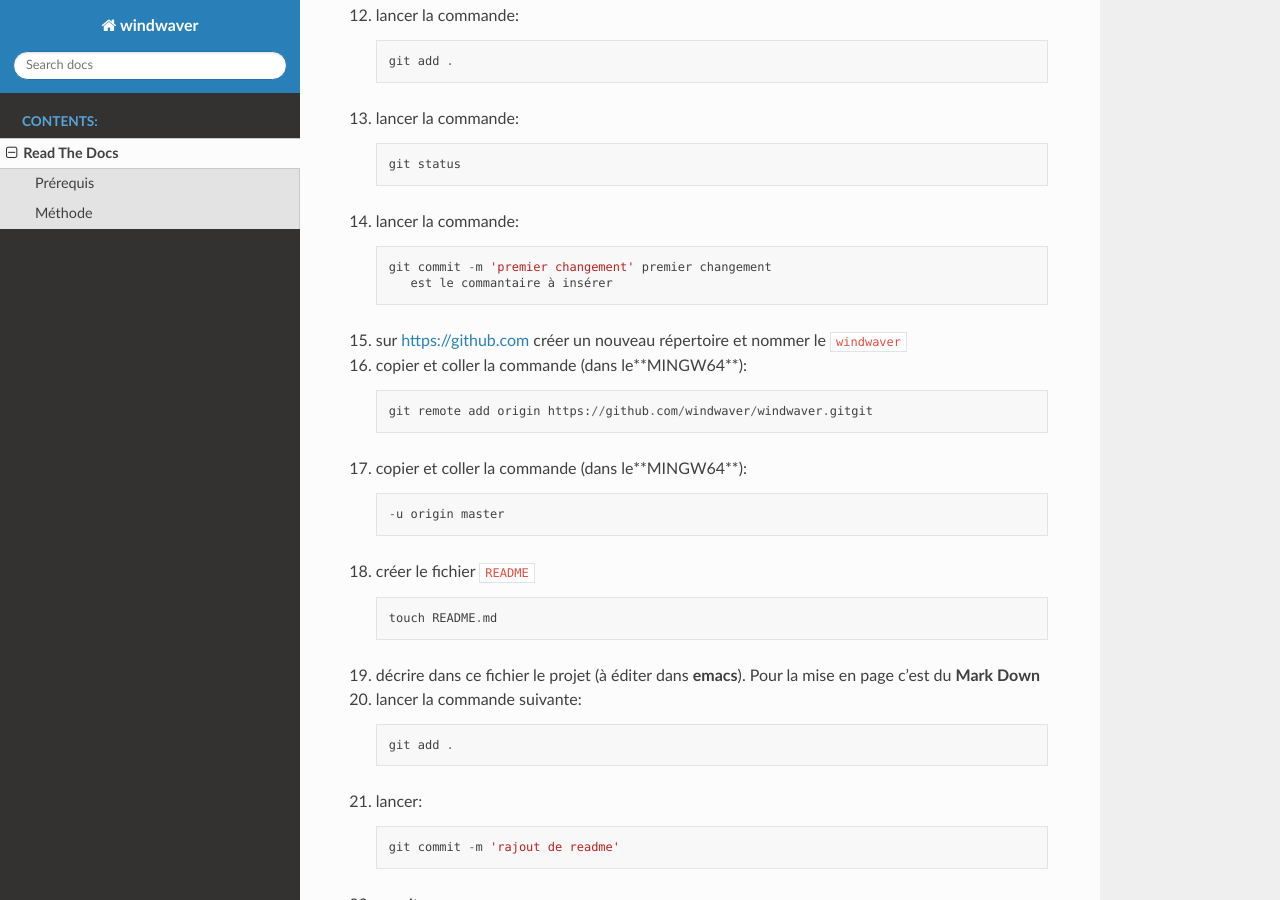
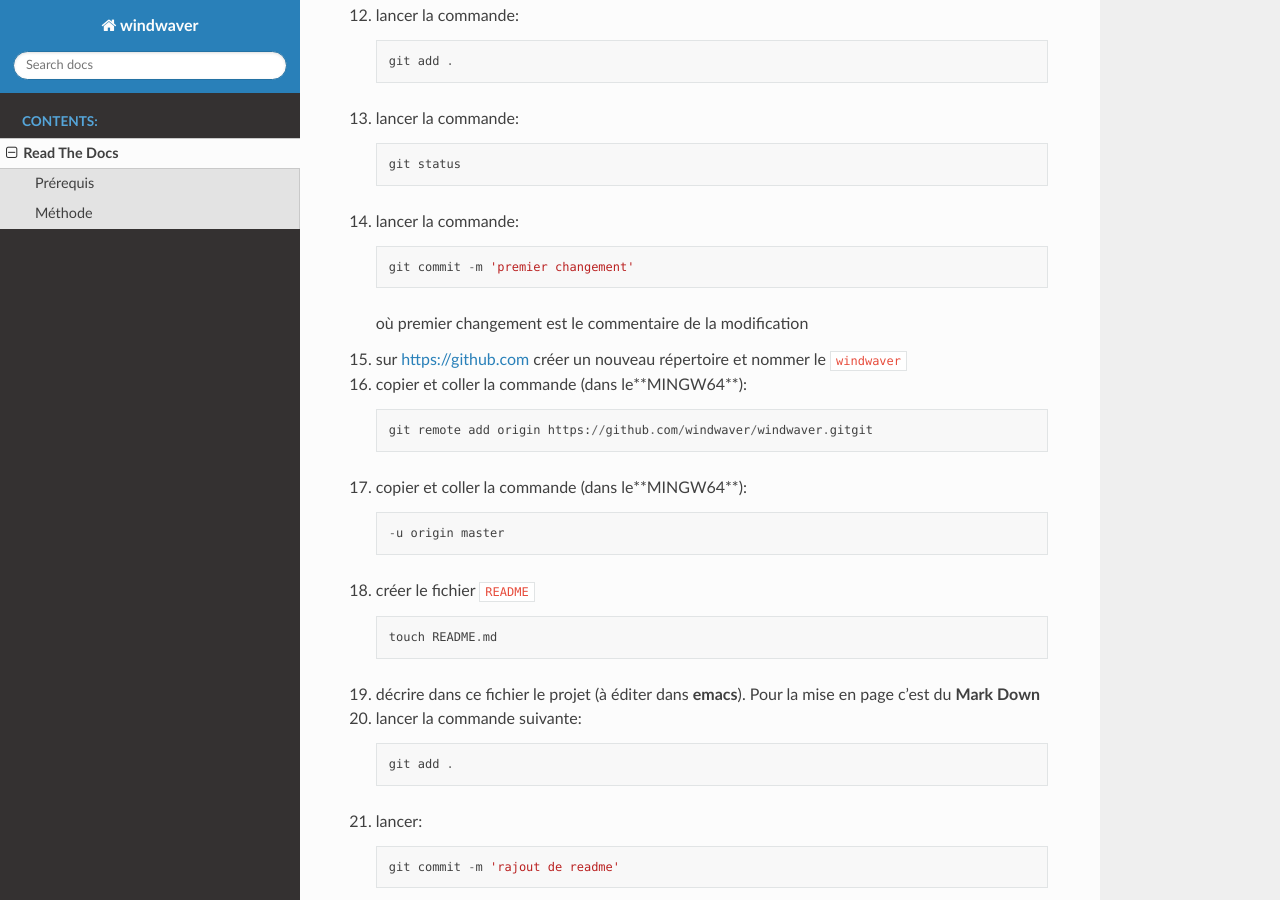
Before and after one commit to windwaver/windwaver, a Sphinx documentation site: the page built from docs/source/ReadTheDocs.rst, in a window 1280 px wide and 900 px high, scrolled down 1119 px. Built offline with Sphinx 7.4.7 and the Read the Docs theme 2.0.0, drawn with Linux system fonts in a browser that asks for light colours.

Commit message:
enlever premier changement

```diff
--- a/docs/source/ReadTheDocs.rst
+++ b/docs/source/ReadTheDocs.rst
@@ -71,9 +71,9 @@ Méthode
 
    ::
 
-      git commit -m 'premier changement' premier changement
-         est le commantaire à insérer
+      git commit -m 'premier changement'
 
+   où premier changement est le commentaire de la modification
 #. sur https://github.com créer un nouveau répertoire et nommer le
    ``windwaver``
 #. copier et coller la commande (dans le**MINGW64**):
```
